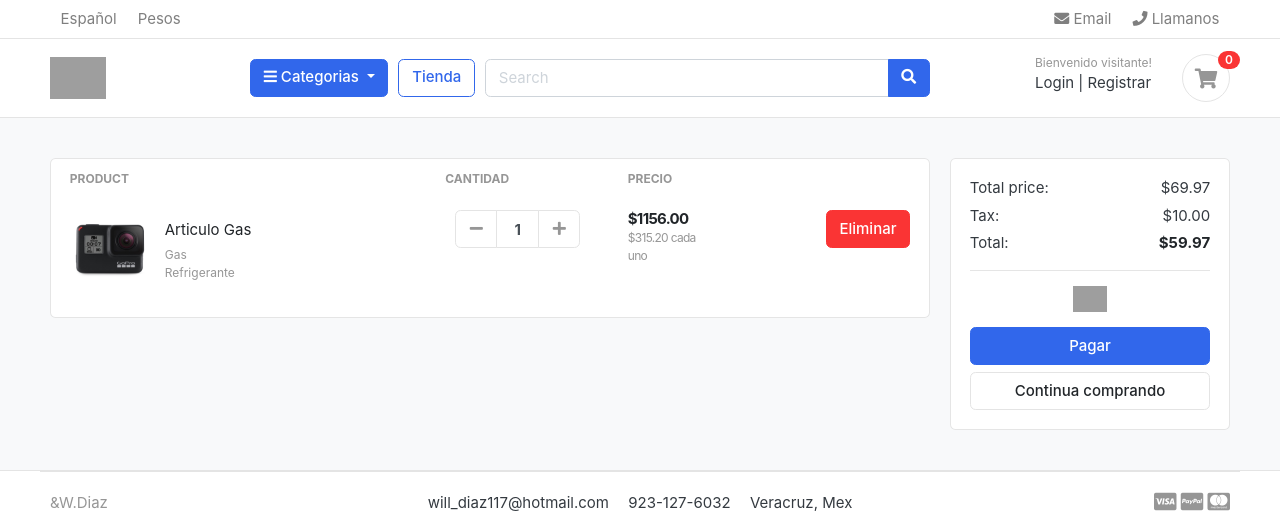
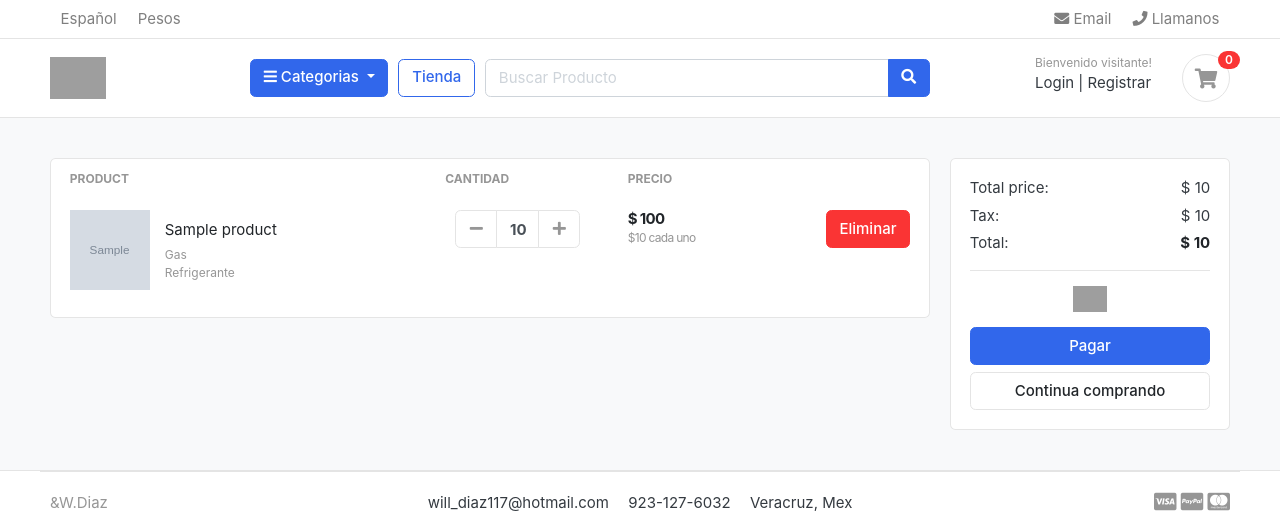
Before and after one commit to WilberthDiaz/practicas-will, a Django app: template templates/store/cart.html in a window 1280 px wide. Shown: the top 530 px of the page. Run offline with Django 4.2, Linux system fonts and the light colour scheme; tables that the repository leaves empty hold one stand-in row (values such as "Sample post"); the template is opened without the code that fills it: values that come from a table or form of the project are taken from there, most other values are stand-ins (such as "Sample title", 1, 10 or a date in 2020); grey boxes marked "Sample" are stand-in pictures; some web fonts are replaced; grey boxes are pictures that could not be loaded.

Commit message:
Actualizacion de 29 Sep

```diff
--- a/carts/models.py
+++ b/carts/models.py
@@ -15,7 +15,10 @@ class CartItem(models.Model):
     quantity = models.IntegerField() #Se elimina la cantidad el precio y como es diferente las comillas quedan vacias
     is_active = models.BooleanField(default=True) #Si esta activo o nel
 
-    def __str__(self):
+    def sub_total(self):
+        return self.product.price * self.quantity
+
+    def __unicode__(self):
         return self.product #Imprime producto
 
     #Registrar las class en cart
--- a/carts/urls.py
+++ b/carts/urls.py
@@ -3,5 +3,7 @@ from . import views
 
 urlpatterns = [
     path('', views.cart, name='cart'), #Creando el archivo path (comillas en blanco para ingresar los datos,seleccionar el views cart, nombre de la funcion)
-    path('add_cart/<int:product_id>/', views.add_cart, name='add_cart'),
+    path('add_cart/<int:product_id>/', views.add_cart, name='add_cart'), #Dar de alta la funcion que agrega productos
+    path('remove_cart/<int:product_id>/', views.remove_cart, name='remove_cart'), #Dar de alta la funcion que elimina en el cart
+    path('remove_cart_item/<int:product_id>/', views.remove_cart_item, name='remove_cart_item'),
 ]
--- a/store/urls.py
+++ b/store/urls.py
@@ -3,9 +3,10 @@ from . import views
 
 urlpatterns = [
     path('', views.store, name="store"), #nombre de la funcion y lo siguiente es programar la funcion
-    path('<slug:category_slug>/', views.store, name='products_by_category'), #Funcion para procesar los pedidos siguiente paso modificar el views
-    path('<slug:category_slug>/<slug:product_slug>/', views.product_detail, name='product_detail') #Con esta funcion nos abrira la segunda pagina donde podemos ver el producto
-]
+    path('category/<slug:category_slug>/', views.store, name='products_by_category'), #Funcion para procesar los pedidos siguiente paso modificar el views
+    path('category/<slug:category_slug>/<slug:product_slug>/', views.product_detail, name='product_detail'), #Con esta funcion nos abrira la segunda pagina donde podemos ver el producto
+    path('search/', views.search, name='search'),#Estamos definiendo un path donde estamos utlizando en motor de busqueda en la aplicacion
+  ]
 
 
 #Esta carpeta se creo manualmente para la seccion de URLS, para todo articulo que se trabajara en la seccion de tienda
--- a/templates/includes/navbar.html
+++ b/templates/includes/navbar.html
@@ -49,9 +49,10 @@
         </div> <!-- col.// -->
         <a href="{% url 'store' %}" class="btn btn-outline-primary">Tienda</a> <!-- Cuando llevan una llave { url 'store'} quiere decir que ejecutando un comando no llamando al servidor-->
         <div class="col-lg  col-md-6 col-sm-12 col">
-            <form action="#" class="search">
+
+            <form action="{% url 'search'%}" class="search"> <!--se envia al store porque ahi es donde se desplega-->
                 <div class="input-group w-100">
-                    <input type="text" class="form-control" style="width:60%;" placeholder="Search">
+                    <input type="text" class="form-control" style="width:60%;" placeholder="Buscar Producto" name="keyword"> <!--el keyword es nombre parametro-->
 
                     <div class="input-group-append">
                       <button class="btn btn-primary" type="submit">
--- a/templates/store/cart.html
+++ b/templates/store/cart.html
@@ -22,12 +22,14 @@
     </tr>
     </thead>
     <tbody>
+    {% for cart_item in cart_items %}
     <tr>
         <td>
+
             <figure class="itemside align-items-center">
-                <div class="aside"><img src="./images/items/11.jpg" class="img-sm"></div>
+                <div class="aside"><img src="{{ cart_item.product.images.url }}" class="img-sm"></div>
                 <figcaption class="info">
-                    <a href="#" class="title text-dark">Articulo Gas</a>
+                    <a href="#" class="title text-dark">{{ cart_item.product.product_name }}</a>
                     <p class="text-muted small">Gas <br> Refrigerante</p>
                 </figcaption>
             </figure>
@@ -37,25 +39,27 @@
                         <div class="col">
                             <div class="input-group input-spinner">
                                 <div class="input-group-prepend">
-                                <button class="btn btn-light" type="button" id="button-plus"> <i class="fa fa-minus"></i> </button>
+                                <a href="{% url 'remove_cart' cart_item.product.id %}" class="btn btn-light" type="button" id="button-plus"> <i class="fa fa-minus"></i> </a>
                                 </div>
-                                <input type="text" class="form-control"  value="1">
+                                <input type="text" class="form-control"  value="{{ cart_item.quantity }}">
                                 <div class="input-group-append">
-                                <button class="btn btn-light" type="button" id="button-minus"> <i class="fa fa-plus"></i> </button>
+                                <a href="{% url 'add_cart' cart_item.product.id %}" class="btn btn-light" type="button" id="button-minus"> <i class="fa fa-plus"></i> </a> <!--Mandamos a llamar la ID del carrito con su item, producto y ID-->
+
                                 </div>
                             </div> <!-- input-group.// -->
                         </div> <!-- col.// -->
         </td>
         <td>
             <div class="price-wrap">
-                <var class="price">$1156.00</var>
-                <small class="text-muted"> $315.20 cada uno </small>
+                <var class="price">$ {{cart_item.sub_total }}</var>
+                <small class="text-muted"> ${{cart_item.product.price}} cada uno </small>
             </div> <!-- price-wrap .// -->
         </td>
         <td class="text-right">
-        <a href="" class="btn btn-danger"> Eliminar</a>
+        <a href="{% url 'remove_cart_item' cart_item.product.id %}" class="btn btn-danger"> Eliminar</a>
         </td>
     </tr>
+    {% endfor %}
     </tbody>
     </table>
     </div> <!-- card.// -->
@@ -67,15 +71,15 @@
             <div class="card-body">
                 <dl class="dlist-align">
                   <dt>Total price:</dt>
-                  <dd class="text-right">$69.97</dd>
+                  <dd class="text-right">$ {{ total }}</dd>
                 </dl>
                 <dl class="dlist-align">
                   <dt>Tax:</dt>
-                  <dd class="text-right"> $10.00</dd>
+                  <dd class="text-right"> $ {{ tax }} </dd>
                 </dl>
                 <dl class="dlist-align">
                   <dt>Total:</dt>
-                  <dd class="text-right text-dark b"><strong>$59.97</strong></dd>
+                  <dd class="text-right text-dark b"><strong>$ {{ grand_total }}</strong></dd>
                 </dl>
                 <hr>
                 <p class="text-center mb-3">
```
Also changed, not shown: carts/views.py (+46 -4 lines), store/views.py (+30 -4 lines), templates/store/store.html (+50 -8 lines).
